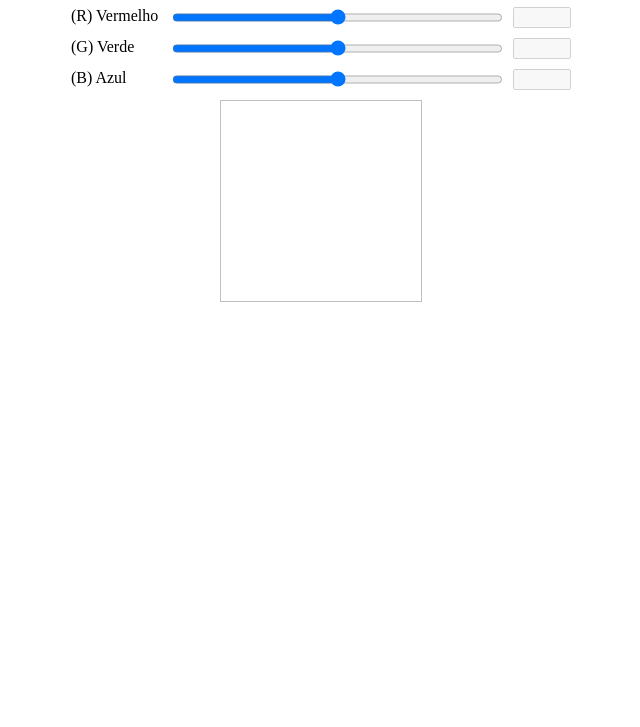
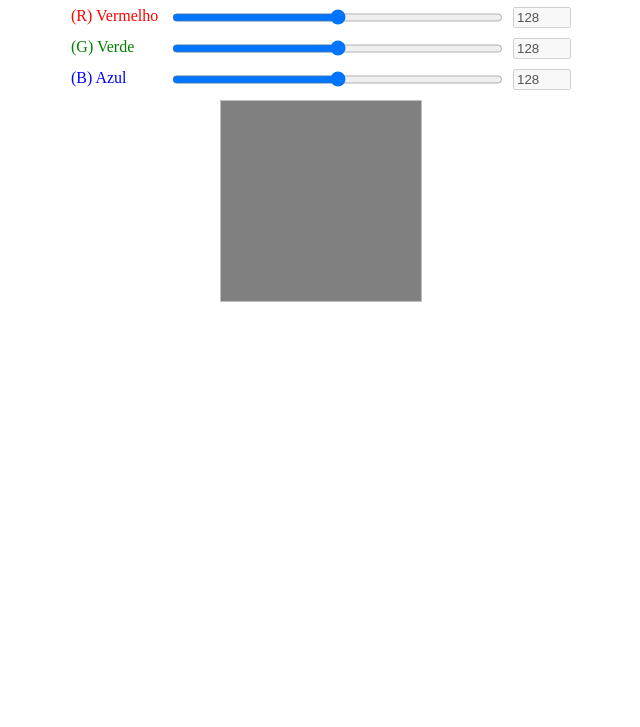
Before and after one commit to eduardorubio/bootcamp-fullstack-igti, a plain HTML site: page 1-Fundamentos/tabalho-pratico/index.html in a window 1280 px wide. Shown: the part 73-800 px from the top of the page, without its empty margins (319-959 px from the left). Drawn offline with Linux system fonts and the light colour scheme.

Commit message:
Processamento RGB

```diff
--- a/assets/css/style.css
+++ b/1-Fundamentos/tabalho-pratico/assets/css/style.css
@@ -16,7 +16,7 @@ h1 {
     margin-bottom: 10px;
 }
 
-.color-result {
+.rgb-result {
     height: 200px;
     width: 200px;
     border-style: solid;
@@ -35,3 +35,15 @@ h1 {
     width: 100%;
     margin-right: 10px;
 }
+
+label[for=rangeRed] {
+    color: red;
+}
+
+label[for=rangeGreen]{
+    color: green;
+}
+
+label[for=rangeBlue]{
+    color: blue;
+}
--- /dev/null
+++ b/1-Fundamentos/tabalho-pratico/assets/js/scripts.js
@@ -0,0 +1,36 @@
+window.addEventListener('load', () => {
+    inicialize();
+});
+
+function inicialize(){
+    const rangeRed = document.querySelector('#rangeRed');
+    const rangeGreen = document.querySelector('#rangeGreen');
+    const rangeBlue = document.querySelector("#rangeBlue");
+
+    rangeRed.addEventListener('input', rgbProcess);
+    rangeGreen.addEventListener('input', rgbProcess);
+    rangeBlue.addEventListener('input', rgbProcess);
+
+    rgbProcess();
+}
+
+function rgbProcess(){
+    const rangeRed = document.querySelector('#rangeRed');
+    const rangeGreen = document.querySelector('#rangeGreen');
+    const rangeBlue = document.querySelector("#rangeBlue");
+    const textRed = document.querySelector('#textRed');
+    const textGreen = document.querySelector('#textGreen');
+    const textBlue = document.querySelector("#textBlue");
+    const rgbResult = document.querySelector('.rgb-result');
+
+    const red = rangeRed.value;
+    const green = rangeGreen.value;
+    const blue = rangeBlue.value;
+
+    textRed.value = red;
+    textGreen.value = green;
+    textBlue.value = blue;
+
+    rgbResult.style.backgroundColor = `rgb(${red},${green},${blue})`;
+
+}
--- a/1-Fundamentos/tabalho-pratico/index.html
+++ b/1-Fundamentos/tabalho-pratico/index.html
@@ -4,32 +4,33 @@
 <head>
     <meta charset="UTF-8">
     <meta name="viewport" content="width=device-width, initial-scale=1.0">
-    <title>Fundamentos - Trabalho Prático</title>
-    <link rel="stylesheet" href="/assets/css/style.css">
+    <title>Seletor RGB</title>
+    <link rel="stylesheet" href="./assets/css/style.css">
 </head>
 
 <body>
-    <h1>Trabalho Prático</h1>
+    <h1>Seletor RGB</h1>
     <div class="container">
         <div class="flex-row">
-            <label>(R) Vermelho</label>
-            <input type="range" />
-            <input type="text" disabled />
+            <label for="rangeRed">(R) Vermelho</label>
+            <input type="range" id="rangeRed" min="0" max="255" />
+            <input type="text" disabled id="textRed" />
         </div>
         <div class="flex-row">
-            <label>(G) Verde</label>
-            <input type="range" />
-            <input type="text" disabled />
+            <label for="rangeGreen">(G) Verde</label>
+            <input type="range" id="rangeGreen" min="0" max="255" />
+            <input type="text" disabled id="textGreen" />
         </div>
         <div class="flex-row">
-            <label>(B) Azul</label>
-            <input type="range" />
-            <input type="text" disabled />
+            <label for="rangeBlue">(B) Azul</label>
+            <input type="range" id="rangeBlue" min="0" max="255" />
+            <input type="text" disabled id="textBlue" />
         </div>
-        <div class="flex-row color-result">
+        <div class="flex-row rgb-result">
 
         </div>
     </div>
+    <script src="./assets/js/scripts.js"></script>
 </body>
 
 </html>
```
